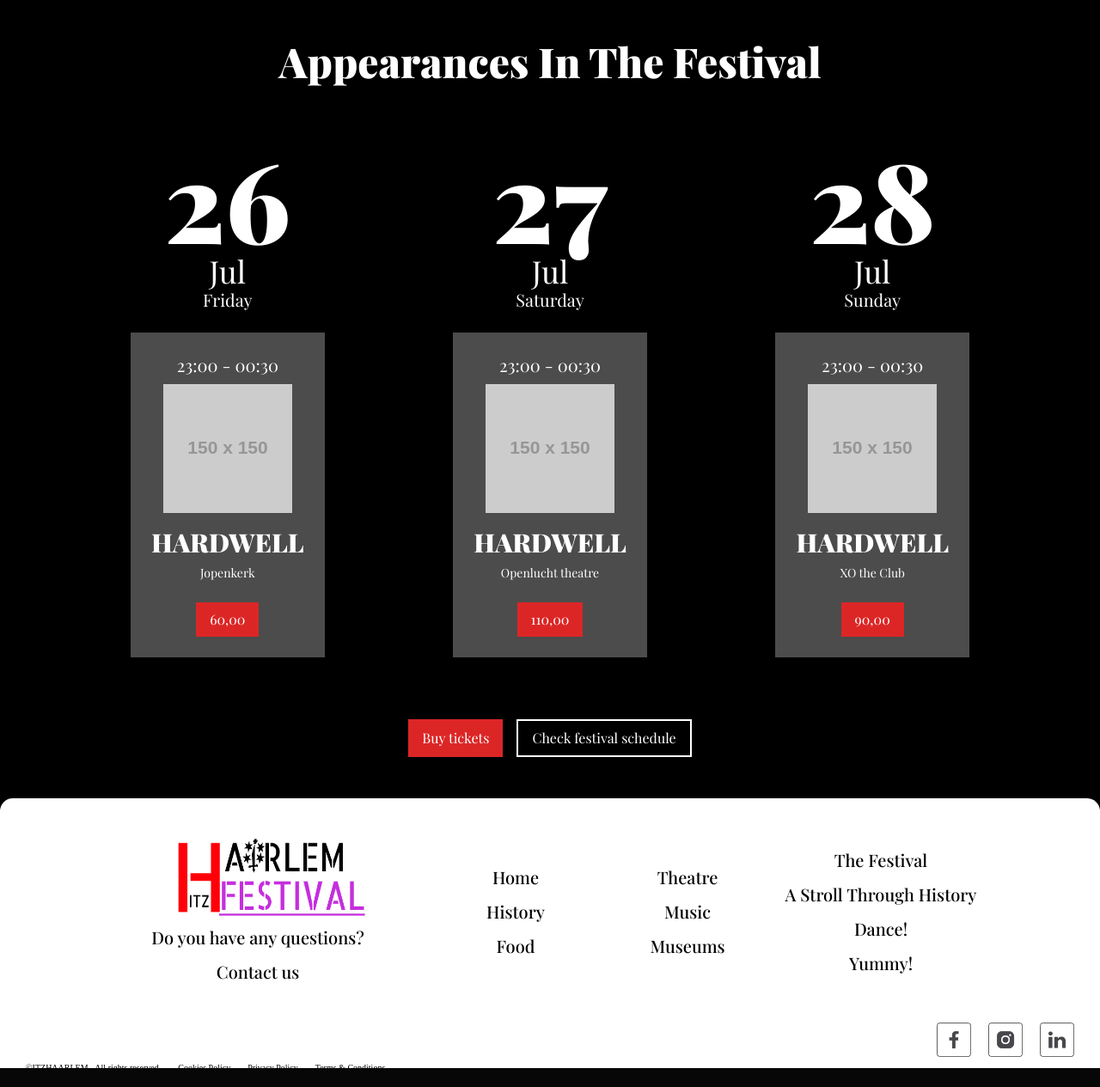
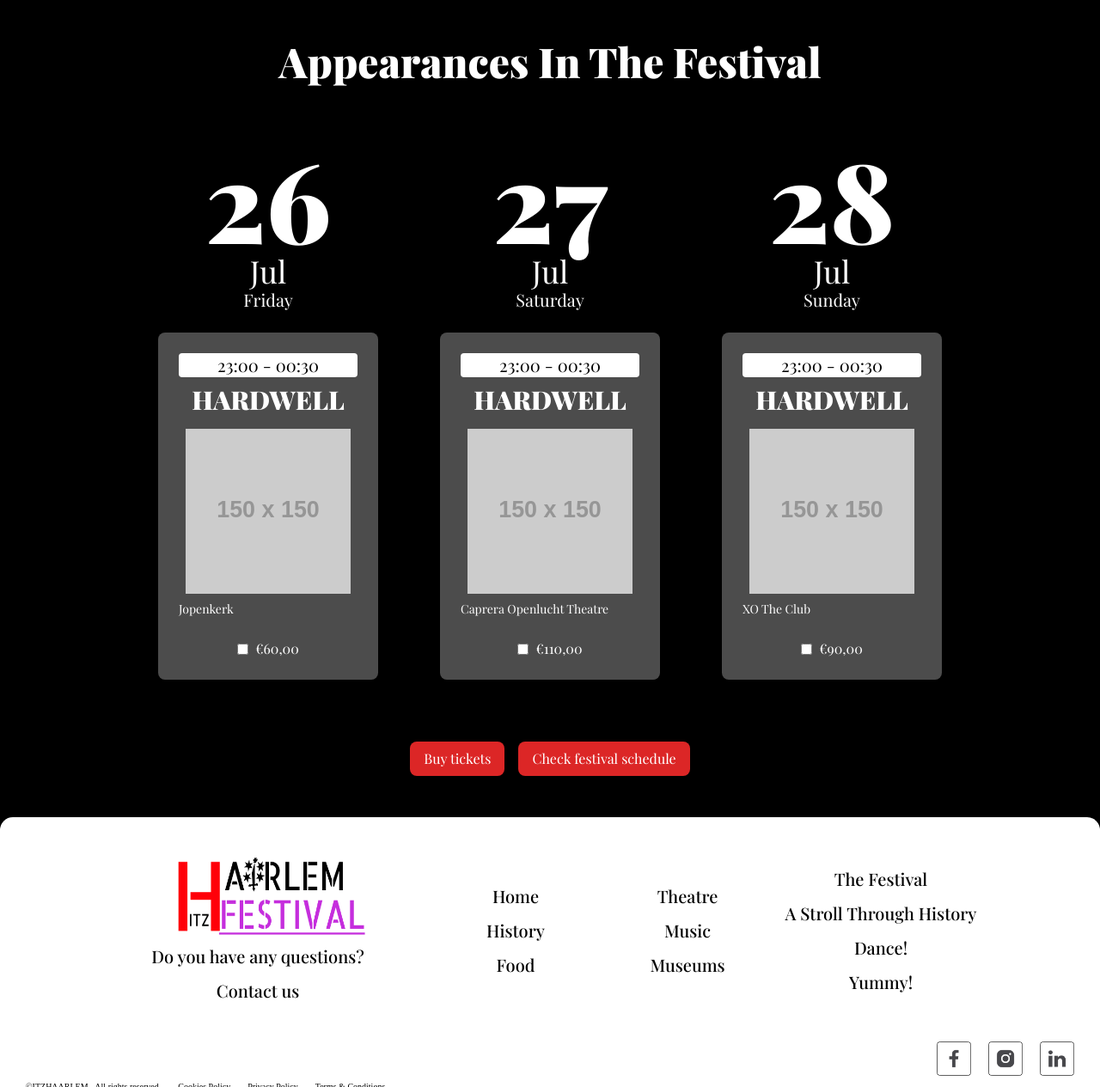
Before and after one commit to CezarFlorinel/Term-2.3-Web-Project, a PHP site: page /views/dance_event/new_detailed.php in a window 1280 px wide. Shown: the part 2759-4024 px from the top of the page at 86% size. Before the commit the page ends 4002 px from the top, so only its background shows below. Run offline with PHP 8.4, Linux system fonts and the light colour scheme; grey boxes labelled with a size stand in for pictures from a placeholder-image service; some libraries are stand-ins or nearby versions; some web fonts are replaced.

Commit message:
polishing

```diff
--- a/Web design term 3 project/app/controllers/yummyeventcontroller.php
+++ b/Web design term 3 project/app/controllers/yummyeventcontroller.php
@@ -6,7 +6,7 @@ class YummyEventController
     public function index()
     {
 
-        require __DIR__ . '/../views/yummy_event/reservation_form.php';
+        require __DIR__ . '/../views/yummy_event/detailed_page.php';
 
     }
 }
--- a/Web design term 3 project/app/public/CSS_files/yummy_event.css
+++ b/Web design term 3 project/app/public/CSS_files/yummy_event.css
@@ -39,6 +39,7 @@
     background-position: center;
     height: 300px;
     width: 100%;
+
 }
 
 .event-info-text-container {
--- a/Web design term 3 project/app/views/dance_event/new_detailed.php
+++ b/Web design term 3 project/app/views/dance_event/new_detailed.php
@@ -60,7 +60,7 @@
                     <div class="flex flex-col w-full md:w-2/3 items-start md:items-center">
                         <h2 class="text-3xl font-bold mb-3 text-left md:text-left">Musical beginnings (2002-2009)</h2>
                         <div class="bg-pink-300 p-6 rounded-lg shadow-lg w-full md:max-w-3xl">
-                            <p class="text-lg text-center md:text-left">
+                            <p class="text-lg text-center md:text-left text-black">
                                 At the age of 12, he produced his first song in the field of electro, while performing as
                                 a hip-hop DJ. Through his participation in various competitions, he became known in
                                 Breda’s DJ scene. As hip-hop became an underground scene, Hardwell changed his
@@ -83,8 +83,8 @@
                     <div class="flex flex-col w-full md:w-2/3 items-start md:items-center md:ml-6">
                         <!-- Added md:ml-6 to maintain the spacing when the layout changes -->
                         <h2 class="text-3xl font-bold mb-3 text-left md:text-left">Awards and Recognitions (2010-2017)</h2>
-                        <div class="bg-pink-300 p-6 rounded-lg shadow-lg w-full md:max-w-3xl">
-                            <p class="text-lg text-center md:text-left">
+                        <div class="bg-white p-6 rounded-lg shadow-lg w-full md:max-w-3xl">
+                            <p class="text-lg text-center md:text-left text-black">
                                 At the age of 12, he produced his first song in the field of electro, while performing as
                                 a hip-hop DJ. Through his participation in various competitions, he became known in
                                 Breda’s DJ scene. As hip-hop became an underground scene, Hardwell changed his
@@ -105,8 +105,8 @@
                 <div class="flex flex-col md:flex-row items-center p-6">
                     <div class="flex flex-col w-full md:w-2/3 items-start md:items-center">
                         <h2 class="text-3xl font-bold mb-3 text-left md:text-left">Exploring new Horizons (2018-2021)</h2>
-                        <div class="bg-pink-300 p-6 rounded-lg shadow-lg w-full md:max-w-3xl">
-                            <p class="text-lg text-center md:text-left">
+                        <div class="bg-blue-300 p-6 rounded-lg shadow-lg w-full md:max-w-3xl">
+                            <p class="text-lg text-center md:text-left text-black">
                                 After getting nominated 2 times World No.1 DJ and winning numerous awards, in 2018, after
                                 more than a decade of playing on the most significant stages on the planet, Hardwell announced
                                 he would be taking a sabbatical from touring. Although out of the spotlight, studio singles kept coming.
@@ -127,8 +127,8 @@
                     <div class="flex flex-col w-full md:w-2/3 items-start md:items-center md:ml-6">
                         <!-- Added md:ml-6 to maintain the spacing when the layout changes -->
                         <h2 class="text-3xl font-bold mb-3 text-left md:text-left">Musical Renaissance (2022-now)</h2>
-                        <div class="bg-pink-300 p-6 rounded-lg shadow-lg w-full md:max-w-3xl">
-                            <p class="text-lg text-center md:text-left">
+                        <div class="bg-white p-6 rounded-lg shadow-lg w-full md:max-w-3xl">
+                            <p class="text-lg text-center md:text-left text-black">
                                 In 2022, Hardwell returned to Miami’s Ultra Music Festival to perform a surprise closing set,
                                 officially returning to the dance scene with a new style of music, which has been described as
                                 Future Rave or Future Techno. At the same time, his website was rebooted with new tour dates
@@ -157,56 +157,70 @@
         </section>
 
         <section class="text-white">
-            <div class="max-w-screen-lg mx-auto">
-                <h1 class="text-5xl font-bold text-center my-12">Appearances In The Festival</h1>
-                <div class="flex justify-between">
-                    <div class="day p-6 text-center">
-                        <div class="text-9xl font-bold">26</div>
-                        <div class="text-4xl">Jul</div>
-                        <div class="text-xl mb-6">Friday</div>
-                        <div class="event p-6">
-                            <div class="text-xl mb-2">23:00 - 00:30</div>
-                            <img class="mx-auto mb-4" src="https://placehold.co/150x150" alt="HARDWELL performing">
-                            <div class="text-3xl font-bold mb-2">HARDWELL</div>
-                            <div class="text-sm mb-6">Jopenkerk</div>
-                            <button class="bg-red-600 text-white px-4 py-2">60,00</button>
+            <div class="max-w-screen-lg mx-auto px-4 sm:px-6 lg:px-8">
+                <h1 class="text-3xl sm:text-4xl md:text-5xl font-bold text-center my-8 sm:my-12">Appearances In The Festival</h1>
+                <div class="grid grid-cols-1 sm:grid-cols-2 lg:grid-cols-3 gap-6">
+                    <!-- Start of day block, repeat this block for each day -->
+                    <div class="day p-4 sm:p-6 text-center rounded-lg bg-gray-800 bg-opacity-50">
+                        <div class="text-7xl sm:text-8xl md:text-9xl font-bold">26</div>
+                        <div class="text-3xl sm:text-4xl">Jul</div>
+                        <div class="text-lg sm:text-xl mb-4 sm:mb-6">Friday</div>
+                        <div class="event p-4 sm:p-6 rounded-lg">
+                            <div class="bg-white py-0 px-4 rounded w-full">
+                                <div class="text-lg sm:text-xl mb-2 text-black">23:00 - 00:30</div>
+                            </div>
+                            <div class="text-2xl sm:text-3xl font-bold mb-2">HARDWELL</div>
+                            <img class="mx-auto mt-4 mb-2 w-32 sm:w-40 md:w-48" src="https://placehold.co/150x150" alt="HARDWELL performing">
+                            <div class="text-s sm:text-sm mb-4 sm:mb-6 text-left">Jopenkerk</div>
+                            <label class="flex items-center space-x-2 justify-center w-full">
+                                <input type="checkbox" class="text-red-600 focus:ring-red-500 border-gray-300 rounded">
+                                <span class="text-white">€60,00</span>
+                            </label>
                         </div>
                     </div>
-                    <div class="day p-6 text-center">
-                        <div class="text-9xl font-bold">27</div>
-                        <div class="text-4xl">Jul</div>
-                        <div class="text-xl mb-6">Saturday</div>
-                        <div class="event p-6">
-                            <div class="text-xl mb-2">23:00 - 00:30</div>
-                            <img class="mx-auto mb-4" src="https://placehold.co/150x150" alt="HARDWELL performing">
-                            <div class="text-3xl font-bold mb-2">HARDWELL</div>
-                            <div class="text-sm mb-6">Openlucht theatre</div>
-                            <button class="bg-red-600 text-white px-4 py-2">110,00</button>
+                    <div class="day p-4 sm:p-6 text-center rounded-lg bg-gray-800 bg-opacity-50">
+                        <div class="text-7xl sm:text-8xl md:text-9xl font-bold">27</div>
+                        <div class="text-3xl sm:text-4xl">Jul</div>
+                        <div class="text-lg sm:text-xl mb-4 sm:mb-6">Saturday</div>
+                        <div class="event p-4 sm:p-6 rounded-lg">
+                            <div class="bg-white py-0 px-4 rounded w-full">
+                                <div class="text-lg sm:text-xl mb-2 text-black">23:00 - 00:30</div>
+                            </div>
+                            <div class="text-2xl sm:text-3xl font-bold mb-2">HARDWELL</div>
+                            <img class="mx-auto mt-4 mb-2 w-32 sm:w-40 md:w-48" src="https://placehold.co/150x150" alt="HARDWELL performing">
+                            <div class="text-s sm:text-sm mb-4 sm:mb-6 text-left">Caprera Openlucht Theatre</div>
+                            <label class="flex items-center space-x-2 justify-center w-full">
+                                <input type="checkbox" class="text-red-600 focus:ring-red-500 border-gray-300 rounded">
+                                <span class="text-white">€110,00</span>
+                            </label>
                         </div>
                     </div>
-                    <div class="day p-6 text-center">
-                        <div class="text-9xl font-bold">28</div>
-                        <div class="text-4xl">Jul</div>
-                        <div class="text-xl mb-6">Sunday</div>
-                        <div class="event p-6">
-                            <div class="text-xl mb-2">23:00 - 00:30</div>
-                            <img class="mx-auto mb-4" src="https://placehold.co/150x150" alt="HARDWELL performing">
-                            <div class="text-3xl font-bold mb-2">HARDWELL</div>
-                            <div class="text-sm mb-6">XO the Club</div>
-                            <button class="bg-red-600 text-white px-4 py-2">90,00</button>
+                    <div class="day p-4 sm:p-6 text-center rounded-lg bg-gray-800 bg-opacity-50">
+                        <div class="text-7xl sm:text-8xl md:text-9xl font-bold">28</div>
+                        <div class="text-3xl sm:text-4xl">Jul</div>
+                        <div class="text-lg sm:text-xl mb-4 sm:mb-6">Sunday</div>
+                        <div class="event p-4 sm:p-6 rounded-lg">
+                            <div class="bg-white py-0 px-4 rounded w-full">
+                                <div class="text-lg sm:text-xl mb-2 text-black">23:00 - 00:30</div>
+                            </div>
+                            <div class="text-2xl sm:text-3xl font-bold mb-2">HARDWELL</div>
+                            <img class="mx-auto mt-4 mb-2 w-32 sm:w-40 md:w-48" src="https://placehold.co/150x150" alt="HARDWELL performing">
+                            <div class="text-s sm:text-sm mb-4 sm:mb-6 text-left">XO The Club</div>
+                            <label class="flex items-center space-x-2 justify-center w-full">
+                                <input type="checkbox" class="text-red-600 focus:ring-red-500 border-gray-300 rounded">
+                                <span class="text-white">€90,00</span>
+                            </label>
                         </div>
                     </div>
-                    <!-- Repeat the structure above for each day with respective content -->
                 </div>
-                <div class="flex justify-center my-12">
-                    <button class="bg-red-600 text-white px-4 py-2 mr-4">Buy tickets</button>
-                    <button class="bg-transparent border-2 border-white text-white px-4 py-2">Check festival schedule</button>
+                <div class="flex justify-center my-8 sm:my-12">
+                    <button class="bg-red-600 text-white px-4 py-2 mr-4 rounded-lg">Buy tickets</button>
+                    <button class="bg-red-600 text-white px-4 py-2 rounded-lg">Check festival schedule</button>
                 </div>
             </div>
+        </section>
+    </main>
 </body>
-
-
-</main>
 
 <footer>
 
--- a/Web design term 3 project/app/views/yummy_event/index.php
+++ b/Web design term 3 project/app/views/yummy_event/index.php
@@ -43,6 +43,7 @@
                 </p>
             </div>
         </div>
+
         <section id="restaurants" class="py-8">
 
             <div class="Union-restaurant">
```
Also changed, not shown: Web design term 3 project/app/views/dance_event/index.php (+133 -95 lines).
